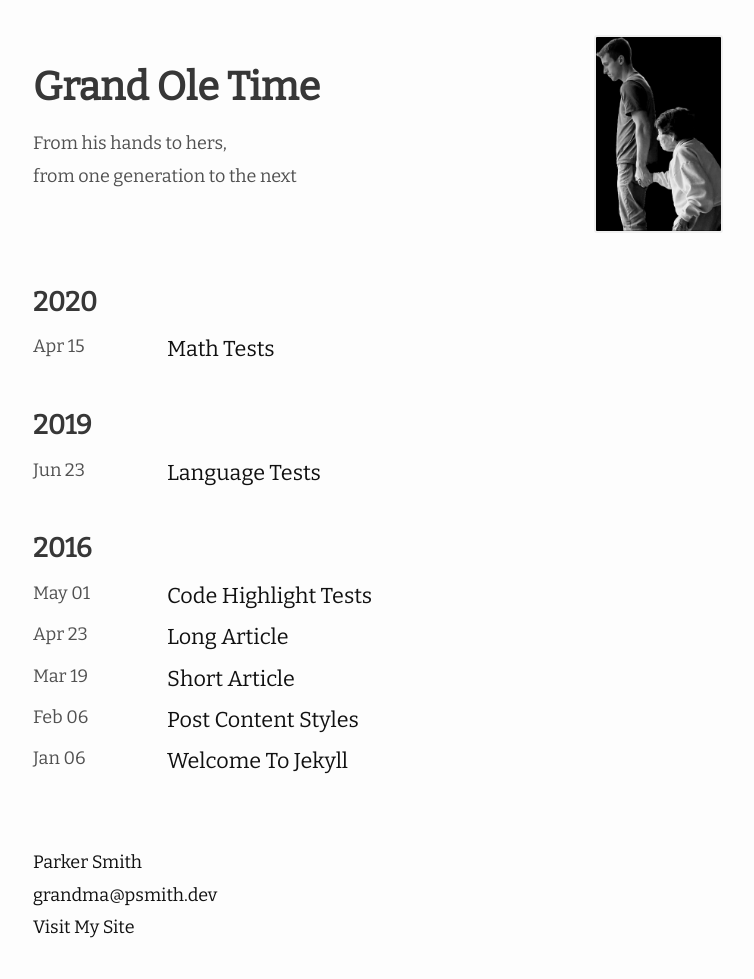
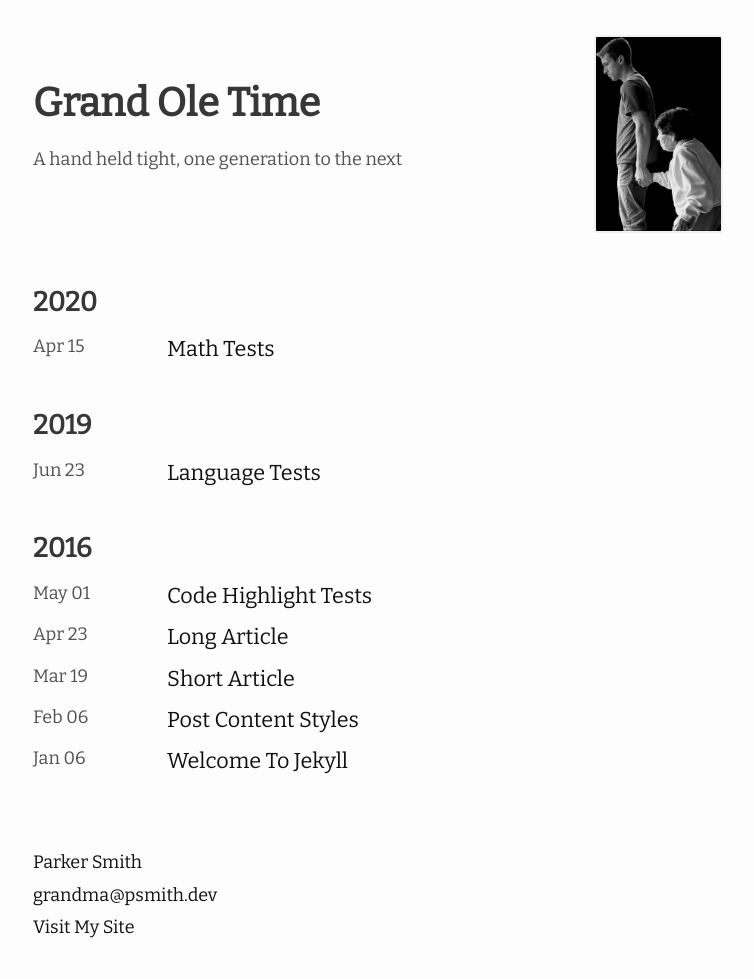
Before and after one commit to psmithdev/grandoletime, a Jekyll site: the page built from docs/index.md, in a window 1280 px wide. Shown: the whole page, without its empty margins (237-991 px from the left). Built offline with Jekyll 4.4.1, drawn with Linux system fonts in a browser that asks for light colours; nearby versions of some CDN libraries.

Commit message:
A hand held tight, one generation to the next

```diff
--- a/docs/_config.yml
+++ b/docs/_config.yml
@@ -3,9 +3,7 @@ author: Parker Smith # Your name
 email: grandma@psmith.dev # your email shown in the footer
 url: https://www.grandoletime.com/ # this is your site's root address.
 personal_url: https://psmith.dev/
-description: From his hands to hers,
-
-  from one generation to the next
+description: A hand held tight, one generation to the next
 favicon: "favicon.ico" # set the favicon of the site
 show_excerpts: false # set to true to show excerpts on the homepage
 
```
